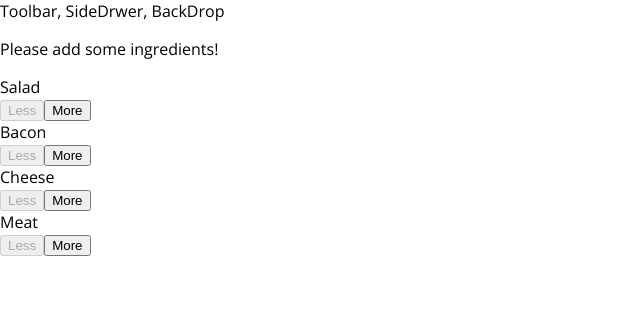
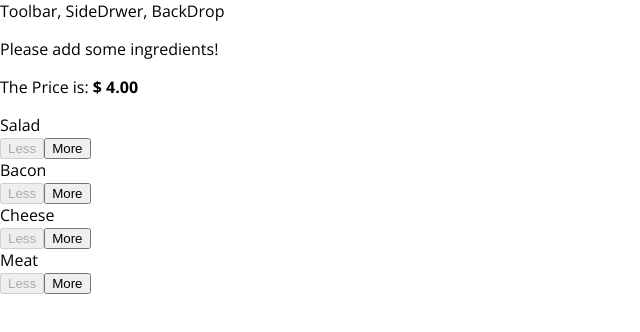
Before and after one commit to mecozma/awesome-burger-builder, a React app: page / in a window 1280 px wide. Shown: the top 332 px of the page, without its empty margins (0-640 px from the left). Built offline with nearby package versions, Linux system fonts and the light colour scheme.

Commit message:
Displayed the Burger Price

```diff
--- a/src/components/Burger/BuildControls/BuildControls.js
+++ b/src/components/Burger/BuildControls/BuildControls.js
@@ -12,6 +12,7 @@
 
 const buildControls = (props) => (
   <div className={classes.BuildControls}>
+    <p> The Price is: <strong>$ {props.price.toFixed(2)}</strong></p>
     {controls.map(el => (
       <BuildControl
         key={el.label}
--- a/src/containers/BurgerBuilder/BurgerBuilder.js
+++ b/src/containers/BurgerBuilder/BurgerBuilder.js
@@ -67,6 +67,7 @@
           ingredientAdded={this.addIngredientHandler}
           ingredientRemoved={this.removeIngredientHandler}
           disabled={disabledInfo}
+          price={this.state.totalPrice}
            />
       </Aux>
     );
```
